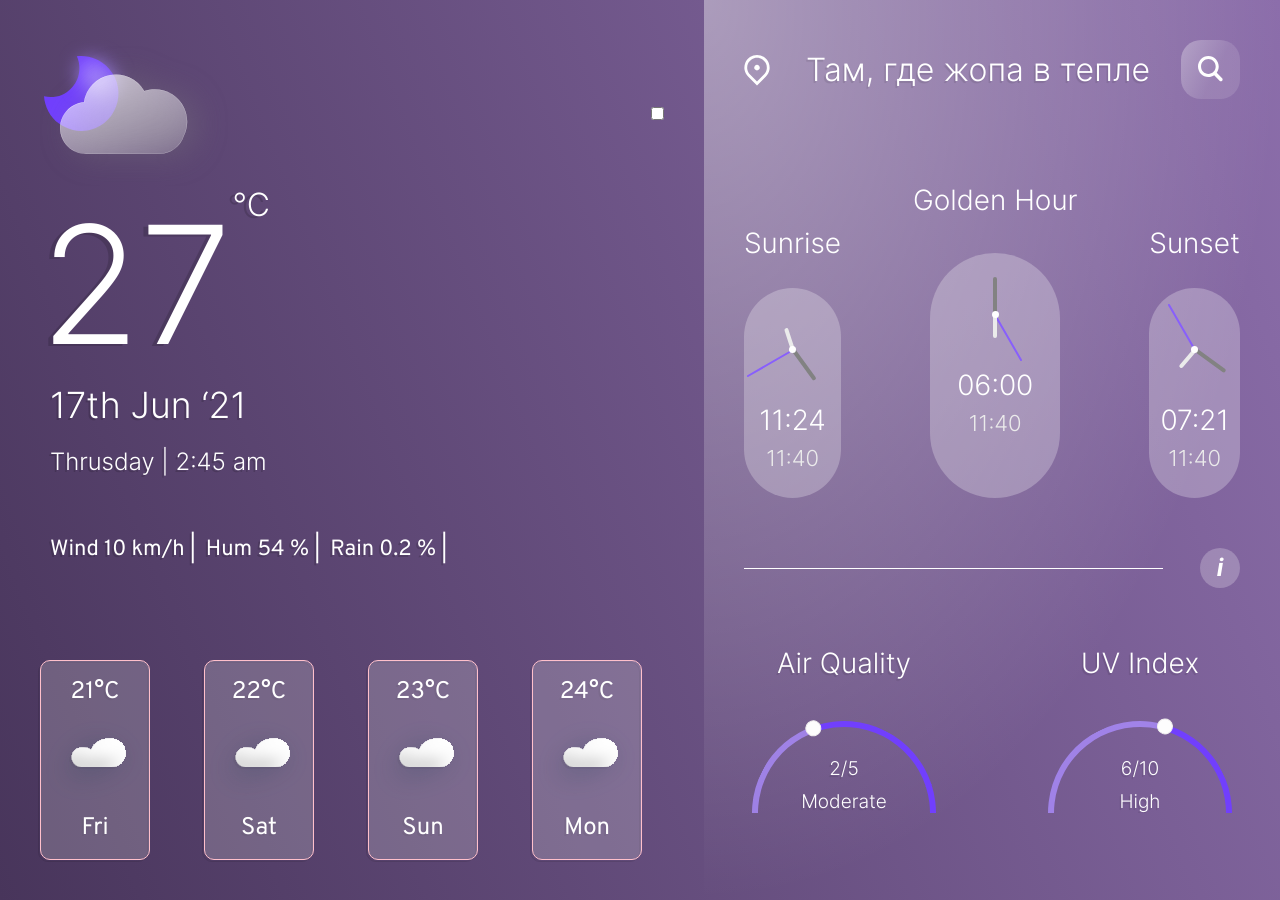
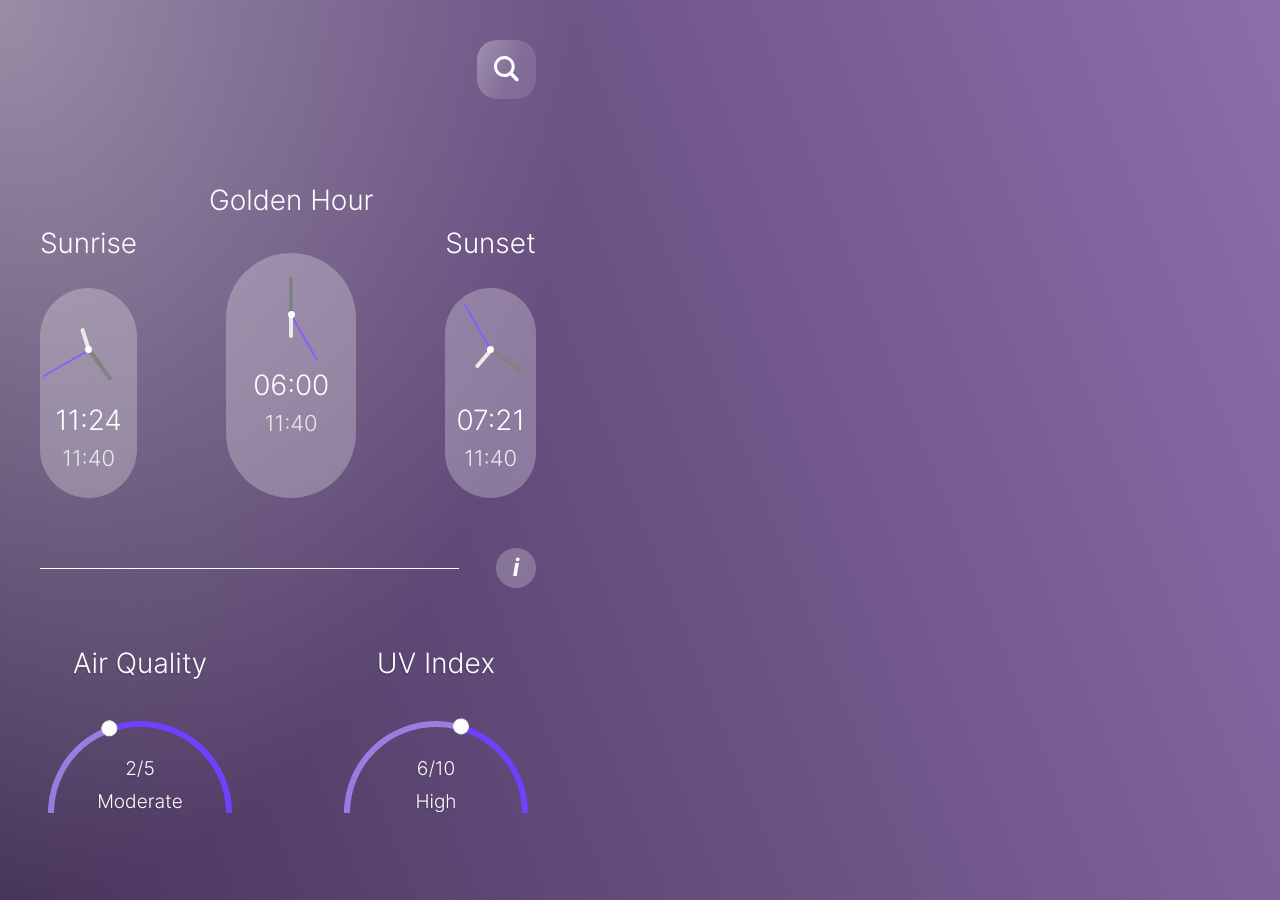
Before and after one commit to SVDGTL/weather, a React (Create React App) app: page / in a window 1280 px wide. Built offline with nearby package versions, Linux system fonts and the light colour scheme.

Commit message:
апи: получение геокодинга для поиска

```diff
--- a/src/components/App/index.jsx
+++ b/src/components/App/index.jsx
@@ -1,11 +1,11 @@
 import DataProvider from '../../context/context';
-import Main from '../Main';
+// import Main from '../Main';
 import Aside from '../Aside';
 
 function App() {
   return (
     <DataProvider>
-      <Main />
+      {/* <Main /> */}
       <Aside />
     </DataProvider>
   );
--- a/src/components/UI/searchInput/index.jsx
+++ b/src/components/UI/searchInput/index.jsx
@@ -1,33 +1,49 @@
 import { useState } from 'react';
 import { Search, SearchIcon, SearchLocation } from './style';
+import { useData } from '../../../context/context';
+import getWeather from '../../../services/API';
 
 function SearchInput() {
+  const [inputState, setInputState] = useState(true);
+  // контекст
+  const { data, setData } = useData();
+  const { searchLocation, search, cityName } = data;
+  console.log(data);
   // хардкод
-  const [value] = useState('Там, где жопа в тепле');
-  const [state, setState] = useState(false);
-  const [search, setSearch] = useState('');
+
   const onBlurHandler = () => {
-    setState((prev) => !prev);
-    setSearch('');
+    setData({ ...data, searchLocation: !searchLocation, search: ' ' });
+    setInputState((prev) => !prev);
   };
 
   const onClickHandler = () => {
-    setState((prev) => !prev);
+    setInputState((prev) => !prev);
+    setData({ ...data, searchLocation: !searchLocation });
   };
 
   const onChangeHandler = (evt) => {
-    setSearch(evt.target.value);
+    const city = evt.target.value;
+    setData({ ...data, search: city, cityName: city });
+  };
+
+  const onKeyPressHandler = (evt) => {
+    if (evt.key === 'Enter') {
+      console.log('test');
+      getWeather(cityName);
+    }
   };
 
   return (
     <>
       {/* потом поменять на сёрч */}
-      <SearchLocation state={state}>{value}</SearchLocation>
+      <SearchLocation state={searchLocation}>{cityName}</SearchLocation>
       <Search
-        state={state}
+        state={searchLocation}
         onBlur={onBlurHandler}
         value={search}
-        onChange={(evt) => onChangeHandler(evt)}
+        inputState={inputState}
+        onChange={onChangeHandler}
+        onKeyPress={onKeyPressHandler}
       />
       <SearchIcon onClick={onClickHandler} />
     </>
--- a/src/components/UI/searchInput/style.jsx
+++ b/src/components/UI/searchInput/style.jsx
@@ -37,6 +37,7 @@ const Search = styled.input.attrs((props) => ({
   name: 'search',
   minlength: 3,
   value: props.value,
+  disabled: props.inputState,
 }))`
   position: relative;
   padding: 0 0 0 19px;
--- a/src/context/context.jsx
+++ b/src/context/context.jsx
@@ -1,5 +1,6 @@
 import PropTypes from 'prop-types';
-import { createContext, useContext, useState } from 'react';
+// import axios from 'axios';
+import { createContext, useContext, useState, useMemo } from 'react';
 
 const Data = createContext();
 
@@ -8,7 +9,7 @@ export function useData() {
 }
 
 function DataProvider({ children }) {
-  const [data] = useState({
+  const [data, setData] = useState({
     degrees: {
       deg: 27,
       measure: '°C',
@@ -23,9 +24,13 @@ function DataProvider({ children }) {
       day: '17th Jun ‘21',
       time: 'Thrusday | 2:45 am',
     },
+    inputValue: '',
+    searchLocation: false,
+    search: '',
+    cityName: '',
   });
-
-  return <Data.Provider value={data}>{children}</Data.Provider>;
+  const memoData = useMemo(() => ({ data, setData }), [data]);
+  return <Data.Provider value={memoData}>{children}</Data.Provider>;
 }
 
 DataProvider.propTypes = {
--- /dev/null
+++ b/src/services/API.js
@@ -0,0 +1,23 @@
+import axios from 'axios';
+// import { useData } from '../context/context';
+
+const APIKey = '09ce57b84777c202831cf3ad6772d860';
+const geocodingAPIUrl = 'http://api.openweathermap.org/geo/1.0';
+// const weatherAPIUrl = 'https://api.openweathermap.org/data/2.5';
+
+export default function getWeather(cityName) {
+  return (
+    axios
+      .get(geocodingAPIUrl, {
+        params: {
+          q: cityName,
+          limit: 1,
+          appid: APIKey,
+        },
+      })
+      .then((res) => {
+        console.log(res);
+      })
+      .catch((err) => console.log(err))
+  );
+}
```
Also changed, not shown: 1 other file (tests, documents, lock files or other folders).
